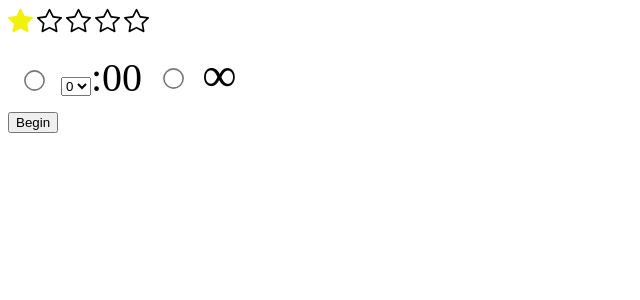
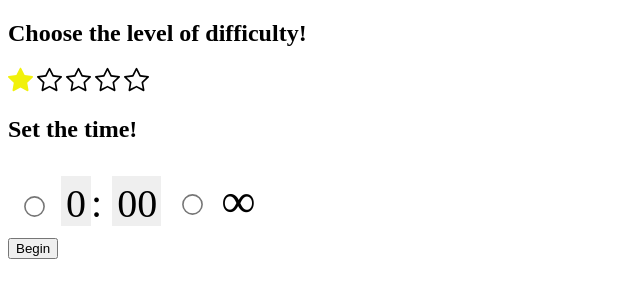
Before and after one commit to bblee3/final-project-team19, a Django app: page /coloring/settings/ in a window 1280 px wide. Shown: the top 300 px of the page, without its empty margins (0-640 px from the left). Run offline with Django 3.2, Linux system fonts and the light colour scheme.

Commit message:
finished general logic for settings

```diff
--- a/coloring/templates/coloring/settings.html
+++ b/coloring/templates/coloring/settings.html
@@ -1,11 +1,35 @@
 {% load static %}
 <!DOCTYPE html>
+<style>
+  #dropdown1 {
+  width: 30px;
+  height: 50px;
+	appearance: none;
+	padding: 5px;
+	border: none;
+	font-family: inherit;
+	outline: none;
+}
+#dropdown2 {
+  width: 49px;
+  height: 50px;
+	appearance: none;
+	padding: 5px;
+	border: none;
+	font-family: inherit;
+	outline: none;
+}
+</style>
 <!-- The settings page -->
 <html>
+
+<!-- drop down from https://www.w3schools.com/tags/tag_select.asp -->
+<!-- infinity from https://www.toptal.com/designers/htmlarrows/math/infinity/ -->
+<!-- Icon from https://icons.getbootstrap.com/ -->
+<h2>
+Choose the level of difficulty!
+</h2>
 <!-- Set difficulty -->
-<!-- Icon from https://icons.getbootstrap.com/ -->
-<!-- infinity from https://www.toptal.com/designers/htmlarrows/math/infinity/ -->
-<!-- drop down from https://www.w3schools.com/tags/tag_select.asp -->
 <svg xmlns="http://www.w3.org/2000/svg" onclick = fillDifficulty(this.id) width="25" height="25" class="bi bi-star" viewBox="0 0 16 16" id="1">
     <path d="M3.612 15.443c-.386.198-.824-.149-.746-.592l.83-4.73L.173 6.765c-.329-.314-.158-.888.283-.95l4.898-.696L7.538.792c.197-.39.73-.39.927 0l2.184 4.327 4.898.696c.441.062.612.636.282.95l-3.522 3.356.83 4.73c.078.443-.36.79-.746.592L8 13.187l-4.389 2.256z" fill="#F1F10B" id = "svg1"/>
   </svg>
@@ -21,10 +45,14 @@
 <svg xmlns="http://www.w3.org/2000/svg" onclick = fillDifficulty(this.id) width="25" height="25" fill="currentColor" class="bi bi-star" viewBox="0 0 16 16" id="5">
     <path d="M2.866 14.85c-.078.444.36.791.746.593l4.39-2.256 4.389 2.256c.386.198.824-.149.746-.592l-.83-4.73 3.522-3.356c.33-.314.16-.888-.282-.95l-4.898-.696L8.465.792a.513.513 0 0 0-.927 0L5.354 5.12l-4.898.696c-.441.062-.612.636-.283.95l3.523 3.356-.83 4.73zm4.905-2.767-3.686 1.894.694-3.957a.565.565 0 0 0-.163-.505L1.71 6.745l4.052-.576a.525.525 0 0 0 .393-.288L8 2.223l1.847 3.658a.525.525 0 0 0 .393.288l4.052.575-2.906 2.77a.565.565 0 0 0-.163.506l.694 3.957-3.686-1.894a.503.503 0 0 0-.461 0z" id = "svg5"/>
   </svg>
+  <h2>
+    Set the time!
+    </h2>
+    <!-- dropdown for minutes -->
 <div id ='block' style = 'padding:10px'>
   <label for = 'option1' style=' padding: 5px; font-size:2.5rem;'>
   <input type = 'radio' name = 'option' value ='timer' id = 'option-1' style = 'transform: scale(1.6); margin-right: 10px; vertical-align: middle; margin-top: -2px;' />
-  <select name="minutes" id="minutes">
+  <select id = "dropdown1" name="minutes" style="font-size: 2.5rem;">
     <option value="0">0</option>
     <option value="1">1</option>
     <option value="2">2</option>
@@ -35,8 +63,72 @@
     <option value="7">7</option>
     <option value="8">8</option>
     <option value="9">9</option>
-  </select>:00
+  </select>:
+  <!-- dropdown for seconds -->
+  <select id = "dropdown2" name="minutes" style="font-size: 2.5rem;">
+    <option value="00">00</option>
+    <option value="01">01</option>
+    <option value="02">02</option>
+    <option value="03">03</option>
+    <option value="04">04</option>
+    <option value="05">05</option>
+    <option value="06">06</option>
+    <option value="07">07</option>
+    <option value="08">08</option>
+    <option value="09">09</option>
+    <option value="10">10</option>
+    <option value="11">11</option>
+    <option value="12">12</option>
+    <option value="13">13</option>
+    <option value="14">14</option>
+    <option value="15">15</option>
+    <option value="16">16</option>
+    <option value="17">17</option>
+    <option value="18">18</option>
+    <option value="19">19</option>
+    <option value="20">20</option>
+    <option value="21">21</option>
+    <option value="22">22</option>
+    <option value="23">23</option>
+    <option value="24">24</option>
+    <option value="25">25</option>
+    <option value="26">26</option>
+    <option value="27">27</option>
+    <option value="28">28</option>
+    <option value="29">29</option>
+    <option value="30">30</option>
+    <option value="31">31</option>
+    <option value="32">32</option>
+    <option value="33">33</option>
+    <option value="34">34</option>
+    <option value="35">35</option>
+    <option value="36">36</option>
+    <option value="37">37</option>
+    <option value="38">38</option>
+    <option value="39">39</option>
+    <option value="40">40</option>
+    <option value="41">41</option>
+    <option value="42">42</option>
+    <option value="43">43</option>
+    <option value="44">44</option>
+    <option value="45">45</option>
+    <option value="46">46</option>
+    <option value="47">47</option>
+    <option value="48">48</option>
+    <option value="49">49</option>
+    <option value="50">50</option>
+    <option value="51">51</option>
+    <option value="52">52</option>
+    <option value="53">53</option>
+    <option value="54">54</option>
+    <option value="55">55</option>
+    <option value="56">56</option>
+    <option value="57">57</option>
+    <option value="58">58</option>
+    <option value="59">59</option>
+  </select>
 </label>
+<!-- For option 2 to choose infinity -->
 <label for = 'option2' style=' padding: 5px; font-size:3rem;'>
   <input type = 'radio' name = 'option' value ='infinity' id = 'option-2' style = 'transform: scale(1.6); margin-right: 10px; vertical-align: middle; margin-top: -2px;' />
   <span>&#8734;</span>
```
